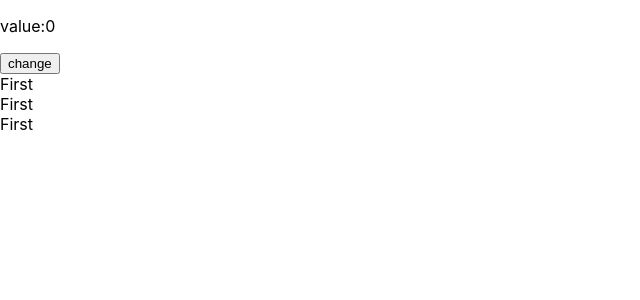
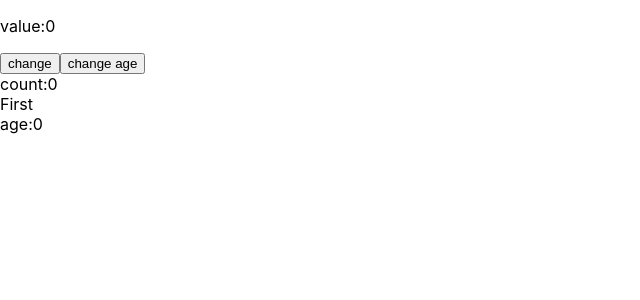
Before and after one commit to divyashan3223/react-batch-7, a React (Create React App) app: page / in a window 1280 px wide. Shown: the top 300 px of the page, without its empty margins (0-640 px from the left). Built offline with nearby package versions, Linux system fonts and the light colour scheme.

Commit message:
passing prop to child component

```diff
--- a/src/componet/hook/memo/First.jsx
+++ b/src/componet/hook/memo/First.jsx
@@ -1,12 +1,12 @@
 import { memo } from "react";
 
-const First = memo(() => {
-  return <div>First</div>;
+const First = memo(({ count }) => {
+  return <div>count:{count}</div>;
 });
 export const Second = memo(() => {
   return <div>First</div>;
 });
-export const Third = memo(() => {
-  return <div>First</div>;
+export const Third = memo(({ age }) => {
+  return <div>age:{age}</div>;
 });
 export default First;
--- a/src/componet/hook/memo/Reactmemo.jsx
+++ b/src/componet/hook/memo/Reactmemo.jsx
@@ -4,6 +4,8 @@ import First, { Second, Third } from "./First";
 
 const Reactmemo = () => {
   const [count, setCount] = useState(0);
+  const [age, setAge] = useState(0);
+  console.log("parent");
   return (
     <div>
       <p>value:{count}</p>
@@ -14,9 +16,16 @@ const Reactmemo = () => {
       >
         change
       </button>
-      <First />
+      <button
+        onClick={() => {
+          setAge(age + 1);
+        }}
+      >
+        change age
+      </button>
+      <First count={count} />
       <Second />
-      <Third />
+      <Third age={age} />
     </div>
   );
 };
```
